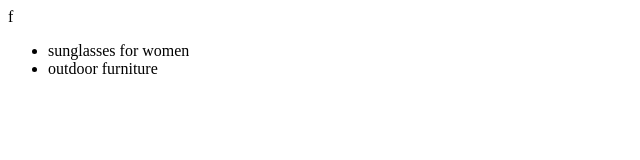
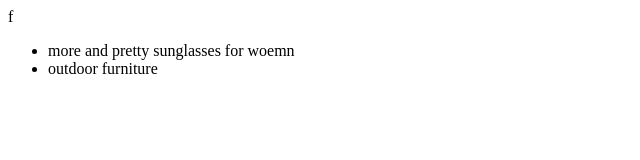
Before and after one commit to moronihouck/testGit, a plain HTML site: page new.html in a window 1280 px wide. Shown: the full height of the page, 0-640 px from the left. Drawn offline with Linux system fonts and the light colour scheme.

Commit message:
change made

```diff
--- a/new.html
+++ b/new.html
@@ -2,7 +2,7 @@ f<html>
 	<body>
 		<div>
 			<ul>
-				<li>sunglasses for women</li>
+				<li>more and pretty sunglasses for woemn</li>
 				<li>outdoor furniture</li>
 			</ul>
 		</div>
```
